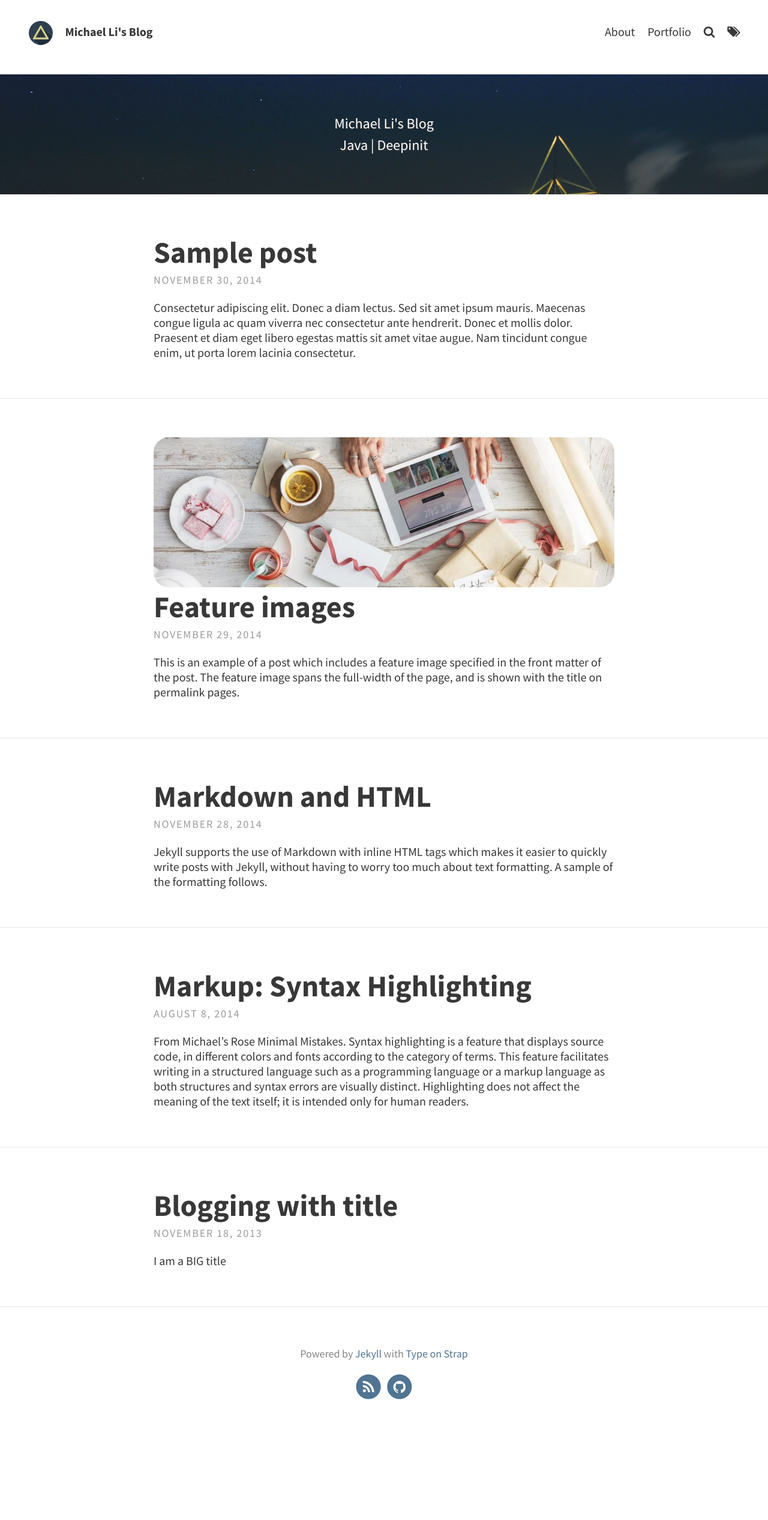
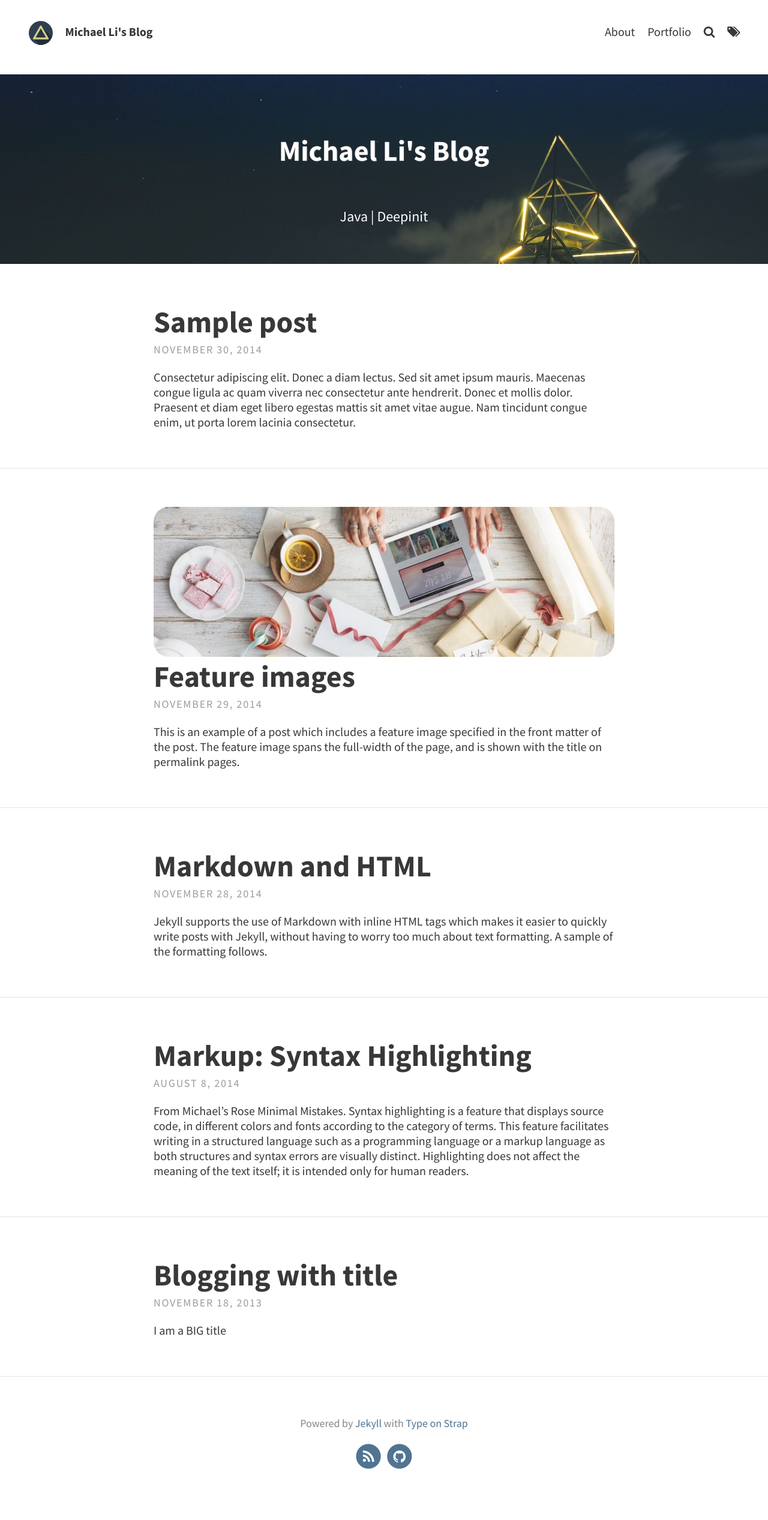
Before and after one commit to TaikangCleverBoy/TaikangCleverBoy.github.io, a Jekyll site: the page built from index.html, in a window 1280 px wide. Shown: the whole page at 60% size. Built offline with Jekyll 4.4.1, drawn with Linux system fonts in a browser that asks for light colours; the list of posts is cut into pages by our own code; before the commit the page ends 2418 px from its top, so only the background shows below that.

```diff
--- a/_config.yml
+++ b/_config.yml
@@ -15,7 +15,7 @@
 
   # Header and footer text
   header_text: > #two or three lines to describe your site
-     <p>Michael Li's Blog<br> Java | Deepinit</p>
+     <p><h2>Michael Li's Blog</h2><br> Java | Deepinit</p>
   header_text_feature_image: assets/img/pexels/triangular.jpeg
   footer_text: >
    Powered by <a href="https://jekyllrb.com/">Jekyll</a> with <a href="https://github.com/sylhare/Type-on-Strap">Type on Strap</a>
```
